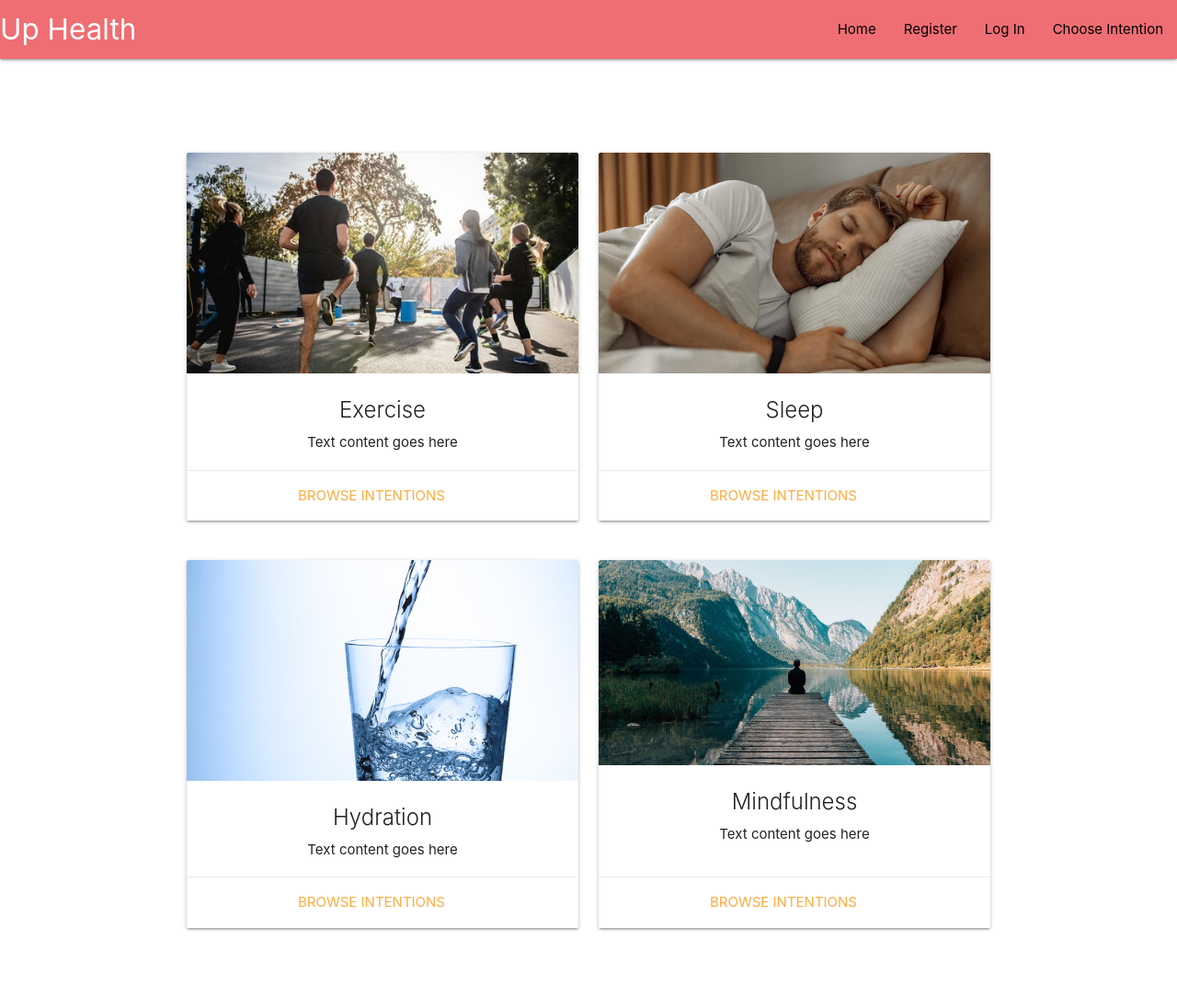
After one commit to Mattjones444/level_up-health, a Flask app: page /choose_intention in a window 1280 px wide. The commit adds this page. Shown: the whole page at 92% size. Run offline with Flask 2, Linux system fonts and the light colour scheme; some libraries are stand-ins or nearby versions.

Commit message:
Added choose intentions.html

```diff
--- a/level_up/models.py
+++ b/level_up/models.py
@@ -47,6 +47,8 @@ class Hydration_intentions(db.Model):
 
 class Exercise_intentions(db.Model):
     id = db.Column(db.Integer, primary_key=True)
+    exercise_name = db.Column(db.String, unique=True, nullable=False)
+    health_points = db.Column(db.Integer, unique=True, nullable=False)
 
     def __repr__(self):
         return self
--- a/level_up/routes.py
+++ b/level_up/routes.py
@@ -53,3 +53,7 @@ def dashboard():
     return render_template("dashboard.html", username=username)
 
     return render_template("dashboard.html")
+
+@app.route("/choose_intention")
+def choose_intention():
+    return render_template("choose_intention.html")
--- a/level_up/templates/base.html
+++ b/level_up/templates/base.html
@@ -20,6 +20,7 @@
                 <li><a href="{{ url_for('home_page') }}" class="black-text">Home</a></li>
                 <li><a href="{{ url_for('register') }}" class="black-text" >Register</a></li>
                 <li><a href="{{ url_for('login') }}" class="black-text">Log In</a></li>
+                <li><a href="{{ url_for('choose_intention') }}" class="black-text">Choose Intention</a></li>
 
             </ul>
         </div>
--- /dev/null
+++ b/level_up/templates/choose_intention.html
@@ -0,0 +1,75 @@
+{% extends "base.html" %}
+{% block content %}
+<div class="container">
+    <h3 class=" white-text center-align">Select your Intention Area</h3>
+
+    <!--Exercise Card-->
+    <div class="row">
+        <div class="col s12 l6">
+            <div class="card medium">
+                <div class="card-image">
+                    <img src="/static/images/exercise1.jpg" alt="person exercising">
+                </div>
+                <div class="card-content center-align">
+                    <span class="card-title">Exercise</span>
+                    <p>Text content goes here</p>
+                </div>
+                <div class="div card-action center-align">
+                    <a href="">Browse intentions</a>
+                </div>
+            </div>
+        </div>
+        <!--Sleep Card-->
+        <div class="row">
+        <div class="col s12 l6">
+            <div class="card medium">
+                    <div class="card-image">
+                        <img src="/static/css/images/sleeping.jpeg" alt="person sleeping">
+                    </div>
+                    <div class="card-content center-align">
+                        <span class="card-title">Sleep</span>
+                        <p>Text content goes here</p>
+                    </div>
+                    <div class="div card-action center-align">
+                        <a href="">Browse intentions</a>
+                    </div>
+                </div>
+            </div>
+        </div>
+        <!--Water Card-->
+        <div class="row">
+            <div class="col s12 l6">
+                <div class="card medium">
+                    <div class="card-image">
+                        <img src="/static/css/images/water.jpeg" alt="person exercising">
+                    </div>
+                    <div class="card-content center-align">
+                        <span class="card-title">Hydration</span>
+                        <p>Text content goes here</p>
+                    </div>
+                    <div class="div card-action center-align">
+                        <a href="">Browse intentions</a>
+                    </div>
+                </div>
+            </div>
+            <!--Mindfulness Card-->
+            <div class="row">
+            <div class="col s12 l6">
+                <div class="card medium">
+                        <div class="card-image">
+                            <img src="/static/css/images/mindfulness.jpeg" alt="person sleeping">
+                        </div>
+                        <div class="card-content center-align">
+                            <span class="card-title">Mindfulness</span>
+                            <p>Text content goes here</p>
+                        </div>
+                        <div class="div card-action center-align">
+                            <a href="">Browse intentions</a>
+                        </div>
+                    </div>
+                </div>
+            </div>
+    </div>
+
+
+{% endblock %}
--- a/level_up/templates/dashboard.html
+++ b/level_up/templates/dashboard.html
@@ -1,7 +1,7 @@
 {% extends "base.html" %}
 {% block content %}
-<h1>Dashboard</h1>
+<h1 class="center-align">Dashboard</h1>
 
-<h3>{{username}}</h3>
-
+<h3 class="center-align">Welcome {{username}}</h3>
+<a class="btn-floating btn-large waves-effect waves-light red"><i class="fas fa-plus"></i></a>
 {% endblock %}
```
Also changed, not shown: static/css/js/script.js (deleted), static/css/style.css (deleted), static/images/exercise1.jpg (renamed from static/css/images/exercise1.jpg), static/images/mindfulness.jpeg (renamed from static/css/images/mindfulness.jpeg), static/images/sleeping.jpeg (renamed from static/css/images/sleeping.jpeg), static/images/water.jpeg (renamed from static/css/images/water.jpeg).
